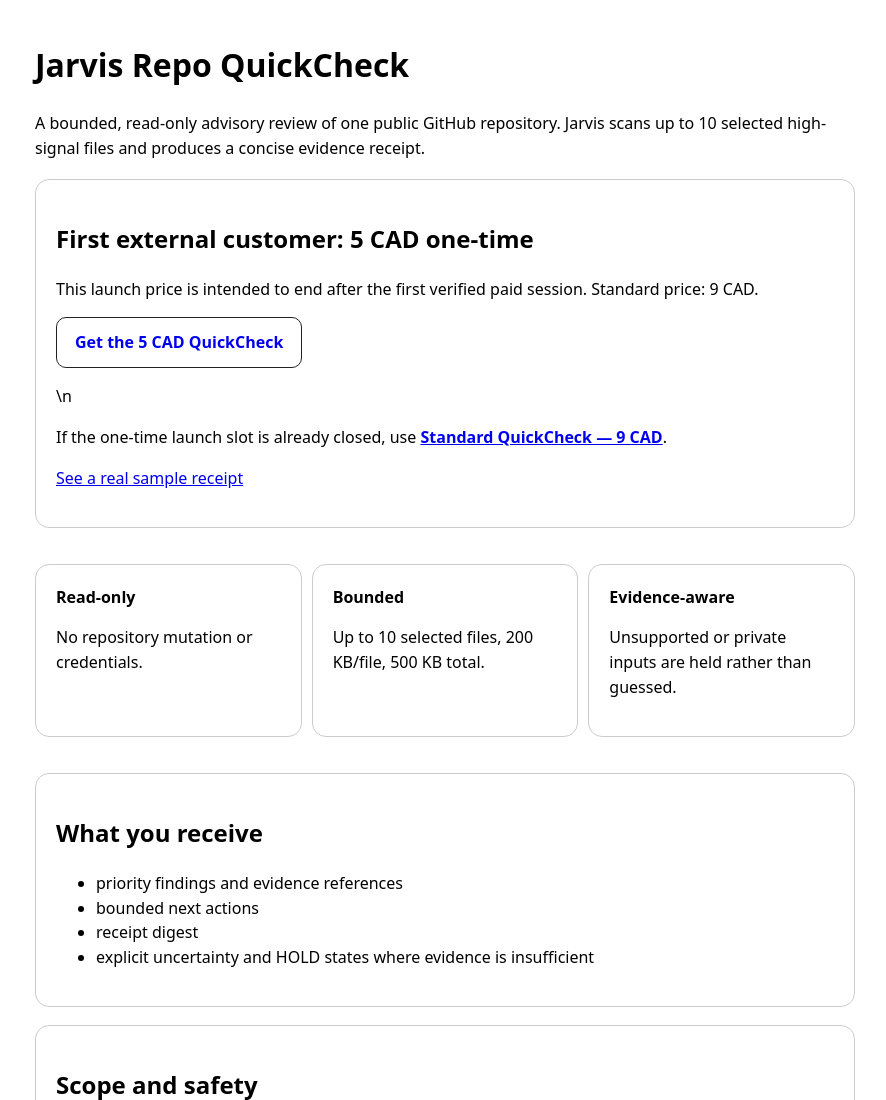
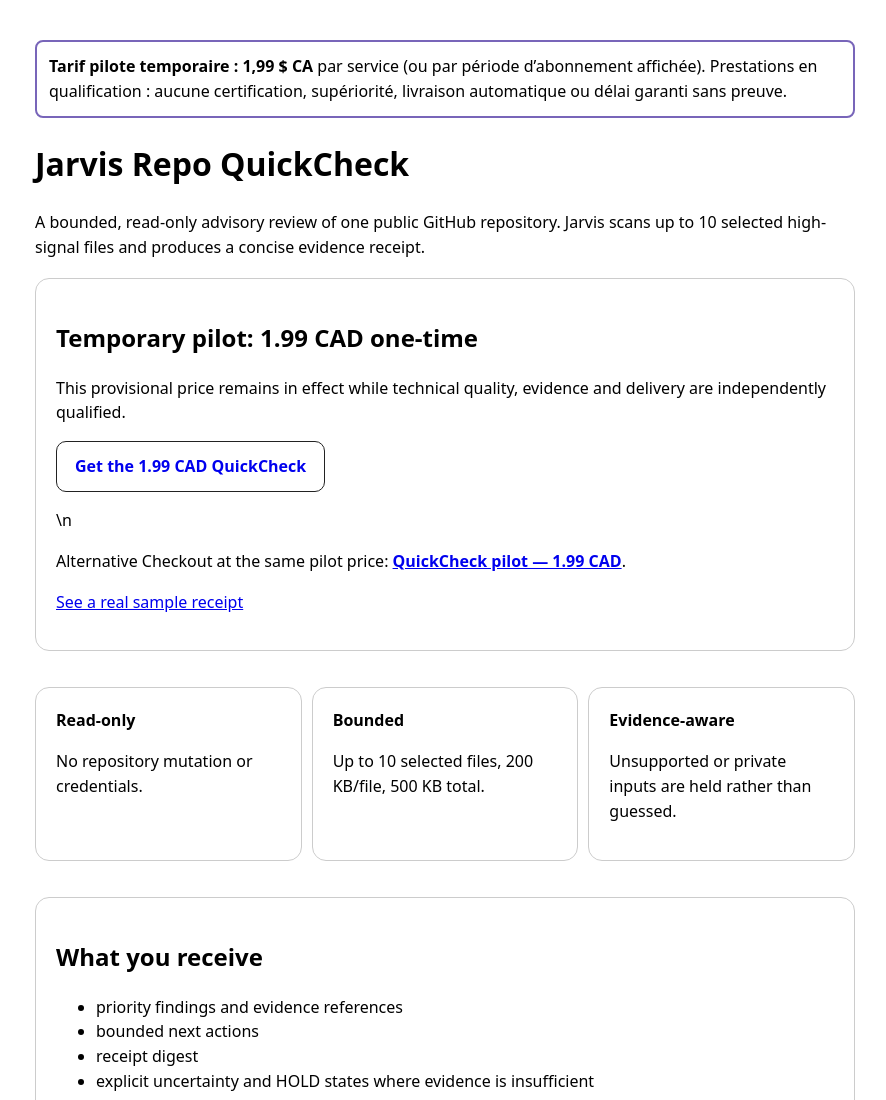
Before and after one commit to tardifmorencytristan-glitch/Tristan, a plain HTML site: page quickcheck.html in a window 1280 px wide. Shown: the top 1100 px of the page, without its empty margins (195-1081 px from the left). Drawn offline with Linux system fonts and the light colour scheme.

Commit message:
fix(pricing): replace retired checkout links with temporary CAD 1.99 pilot [skip ci]

```diff
--- a/quickcheck.html
+++ b/quickcheck.html
@@ -2,17 +2,18 @@
 <html lang="en">
 <head>
 <meta charset="utf-8"><meta name="viewport" content="width=device-width,initial-scale=1">
-<title>Jarvis Repo QuickCheck — 5 CAD first-customer launch</title>
+<title>Jarvis Repo QuickCheck — 1.99 CAD temporary pilot</title>
 <meta name="description" content="A bounded, read-only advisory review of one public GitHub repository with an evidence receipt.">
 <style>body{font-family:system-ui;max-width:820px;margin:40px auto;padding:0 18px;line-height:1.55}.card{border:1px solid #ccc;border-radius:14px;padding:20px;margin:18px 0}.cta{display:inline-block;padding:12px 18px;border:1px solid #222;border-radius:10px;text-decoration:none;font-weight:700}.muted{opacity:.72}.grid{display:grid;grid-template-columns:repeat(auto-fit,minmax(180px,1fr));gap:10px}</style>
 </head>
 <body>
+<div role="note" style="padding:12px;margin:12px 0;border:2px solid #7865b9;border-radius:8px"><strong>Tarif pilote temporaire : 1,99 $ CA</strong> par service (ou par période d’abonnement affichée). Prestations en qualification : aucune certification, supériorité, livraison automatique ou délai garanti sans preuve.</div>
 <h1>Jarvis Repo QuickCheck</h1>
 <p>A bounded, read-only advisory review of one public GitHub repository. Jarvis scans up to 10 selected high-signal files and produces a concise evidence receipt.</p>
 <div class="card">
-<h2>First external customer: 5 CAD one-time</h2>
-<p>This launch price is intended to end after the first verified paid session. Standard price: 9 CAD.</p>
-<p><a class="cta" href="https://buy.stripe.com/5kQaEX2qobRg1NR8Pm83C0g">Get the 5 CAD QuickCheck</a></p>\n<p>If the one-time launch slot is already closed, use <a href="https://buy.stripe.com/4gM9AT2qodZoaknghO83C0f"><strong>Standard QuickCheck — 9 CAD</strong></a>.</p>
+<h2>Temporary pilot: 1.99 CAD one-time</h2>
+<p>This provisional price remains in effect while technical quality, evidence and delivery are independently qualified.</p>
+<p><a class="cta" href="https://buy.stripe.com/8x26oHd52g7w9gj4z683C0t">Get the 1.99 CAD QuickCheck</a></p>\n<p>Alternative Checkout at the same pilot price: <a href="https://buy.stripe.com/3cI9ATfdabRg8cfd5C83C0u"><strong>QuickCheck pilot — 1.99 CAD</strong></a>.</p>
 <p><a href="https://github.com/tardifmorencytristan-glitch/Tristan/blob/main/examples/REPO_QUICKCHECK_SAMPLE.md">See a real sample receipt</a></p>
 </div>
 <div class="grid">
```
